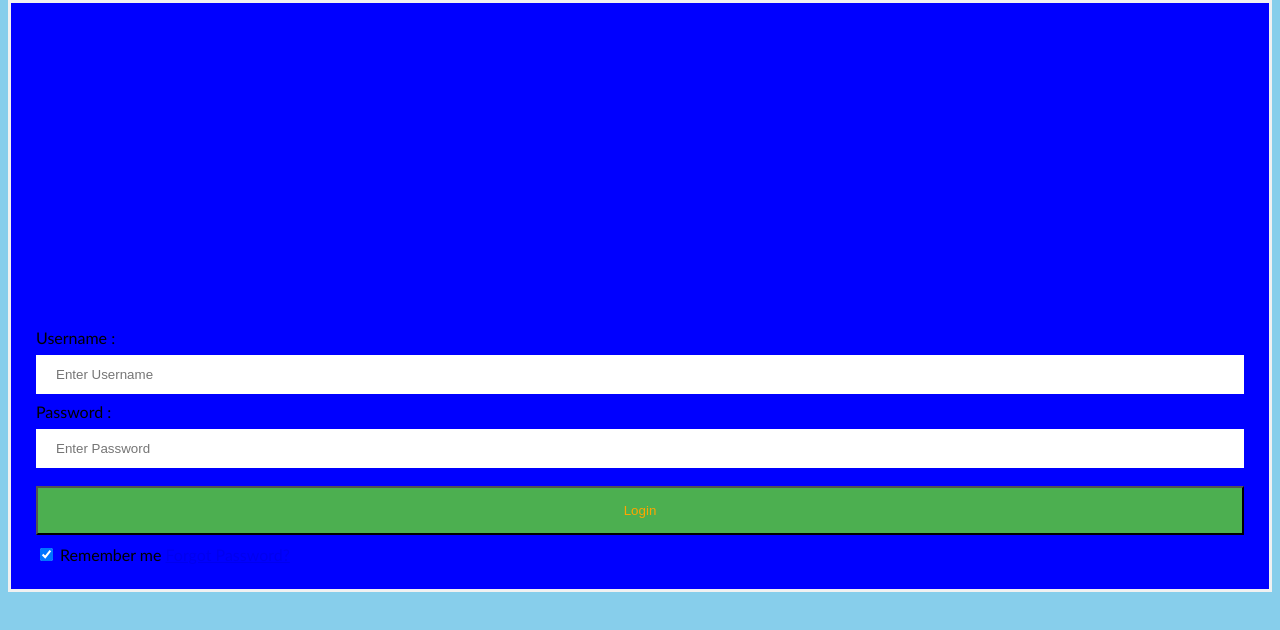
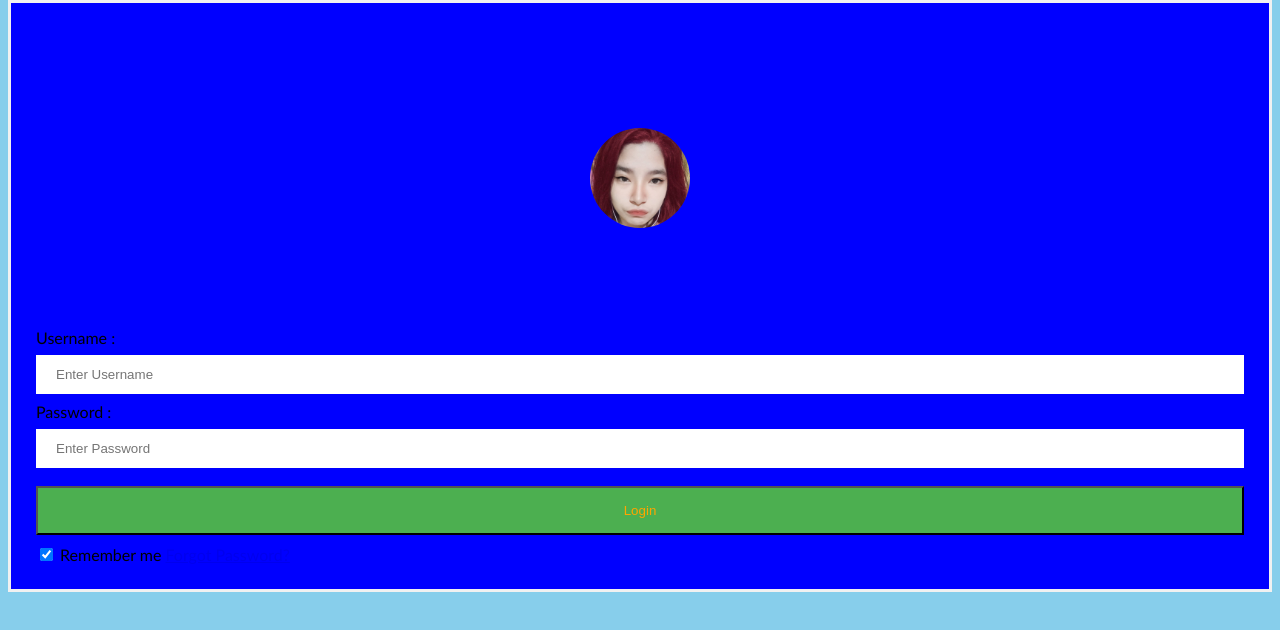
Before and after one commit to daryllhansam/daryllhansamaf, a plain HTML site: page index.html in a window 1280 px wide. Shown: the part 82-712 px from the top of the page. Drawn offline with Linux system fonts and the light colour scheme.

Commit message:
Update index.html

```diff
--- a/index.html
+++ b/index.html
@@ -61,7 +61,7 @@ border:10px solid yellow
 font-family:sans-serif;
 text-aligh:center;
 color:blue;
-background-image:url(fblang.jpg);
+background-image:url(sora.jpg);
 background-size:cover;
 border-radius:50px;
 }
```
